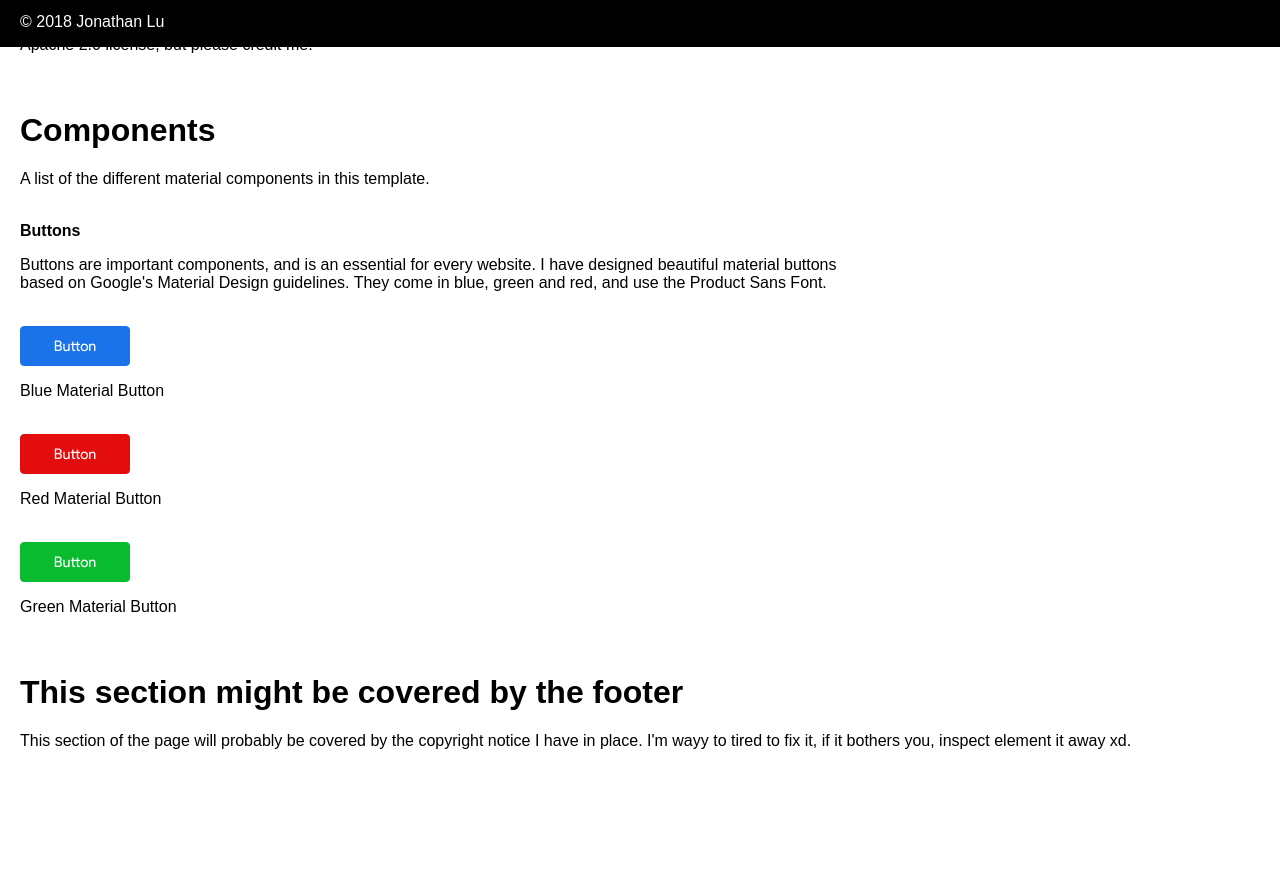
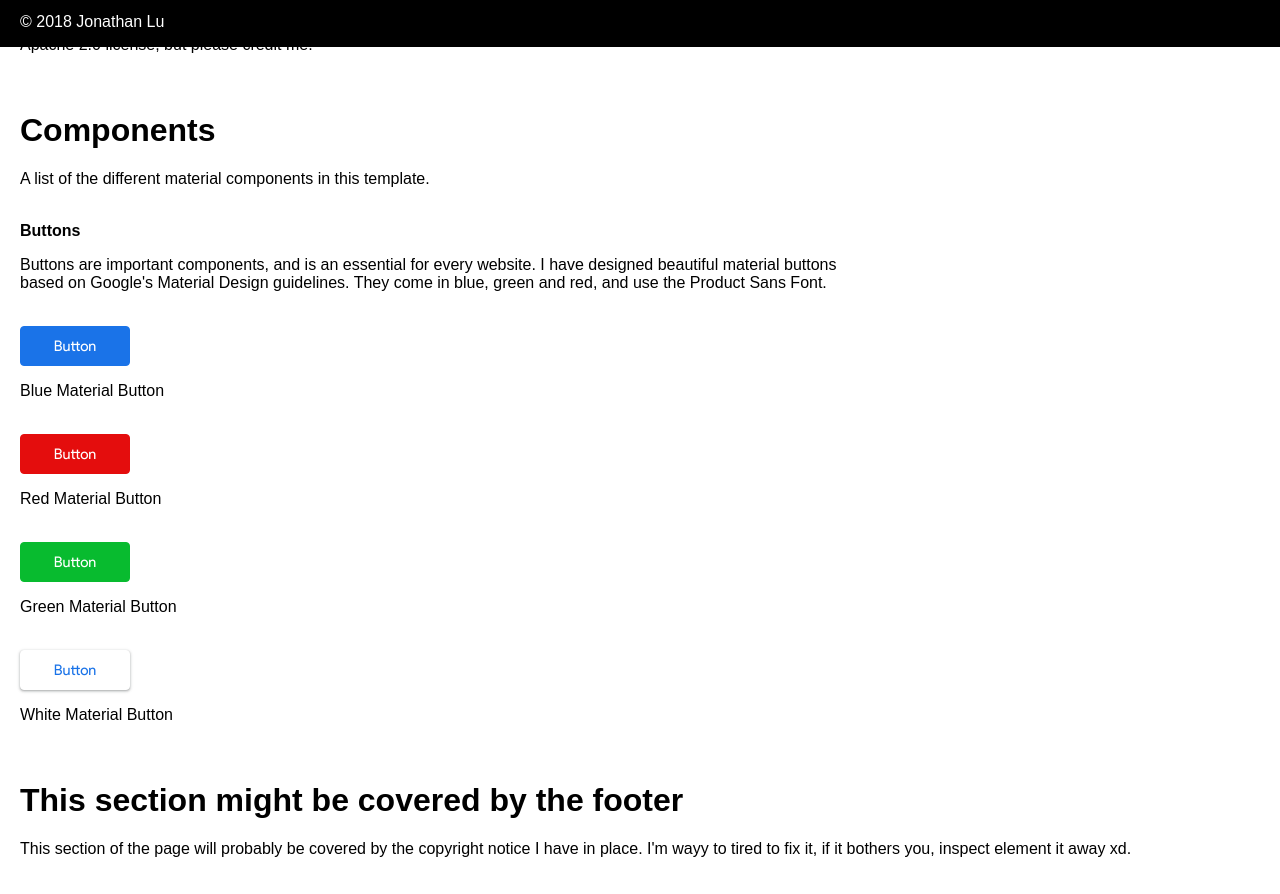
Before and after one commit to jono292/material-webpage-template, a plain HTML site: page index.html in a window 1280 px wide. Shown: the part 753-1647 px from the top of the page. Before the commit the page ends 1539 px from the top, so only its background shows below. Drawn offline with Linux system fonts and the light colour scheme.

Commit message:
more styling added

```diff
--- a/css/components.css
+++ b/css/components.css
@@ -71,3 +71,25 @@ www.codepen.io
     background: #0f972d;
     cursor: pointer;
 }
+
+/* WHITE BUTTON */
+
+.button-white {
+
+    background: #ffffff;
+    border: 1px #ffffff solid;
+    padding: 5px 10px;
+    border-radius: 4px;
+    font-family: "productsans-regular";
+    font-size: 11pt;
+    outline: none;
+    height: 40px;
+    width: 110px;
+    color: #1a73e8;
+    box-shadow: 0 1px 2px 0 rgba(60, 64, 67, .30), 0 1px 3px 1px rgba(60, 64, 67, .15);
+}
+
+.button-white:hover {
+    background: #d6d6d6;
+    cursor: pointer;
+}
--- a/css/content.css
+++ b/css/content.css
@@ -30,7 +30,7 @@ padding-top: 10px;
 color: white;
 }
 
-.about {
+.section {
     padding-left: 20px;
 padding-bottom: 20px;
 }
--- a/css/header.css
+++ b/css/header.css
@@ -59,6 +59,7 @@
   }
 
 
+
   .header a.logo {
     font-size: 22px;
     font-weight: bold;
@@ -77,6 +78,12 @@
     color: white;
   }
 
+  .header a.active-btn {
+    background-color: #08bb2f;
+    color: white;
+  }
+
+
 
   .header-right {
     float: right;
--- a/index.html
+++ b/index.html
@@ -33,9 +33,11 @@ www.getflywheel.com
   <div class="header" id="header">
     <a href="" class="logo">Simple Webpage Template</a>
     <div class="header-right">
-      <a class="active" href="#home">Home</a>
-      <a href="#contact">Contact</a>
-      <a href="#about">About</a>
+      <a href="#">Home</a>
+   <a href="#about">About</a>
+      <a href="#components">Components</a>
+      <a class="active-btn" href="https://github.com/jono292/material-webpage-template">Get Source</a>
+
     </div>
   </div>
 
@@ -56,7 +58,7 @@ www.getflywheel.com
 
 
     <!--ABOUT-->
-    <div class="about">
+    <div class="section" id="about">
       <h1>About</h1>
 
       <p>
@@ -73,7 +75,7 @@ www.getflywheel.com
     <!--END ABOUT-->
 
     <!--SOURCE CODE-->
-    <div class="about">
+    <div class="section">
       <h1>Source code</h1>
 
       <p>
@@ -91,7 +93,7 @@ www.getflywheel.com
 
 
     <!--COMPONENTS-->
-    <div class="about">
+    <div class="section" id="components">
       <h1>Components</h1>
 
       <p>
@@ -118,6 +120,10 @@ www.getflywheel.com
       <button class="button-success">Button</button>
       <br>
       <p>Green Material Button</p>
+      <br>
+      <button class="button-white">Button</button>
+      <br>
+      <p>White Material Button</p>
 
 
     </div>
@@ -126,7 +132,7 @@ www.getflywheel.com
     <!--END COMPONENTS-->
 
     <!--SOURCE CODE-->
-    <div class="about">
+    <div class="section">
       <h1>This section might be covered by the footer</h1>
 
       <p>
```
